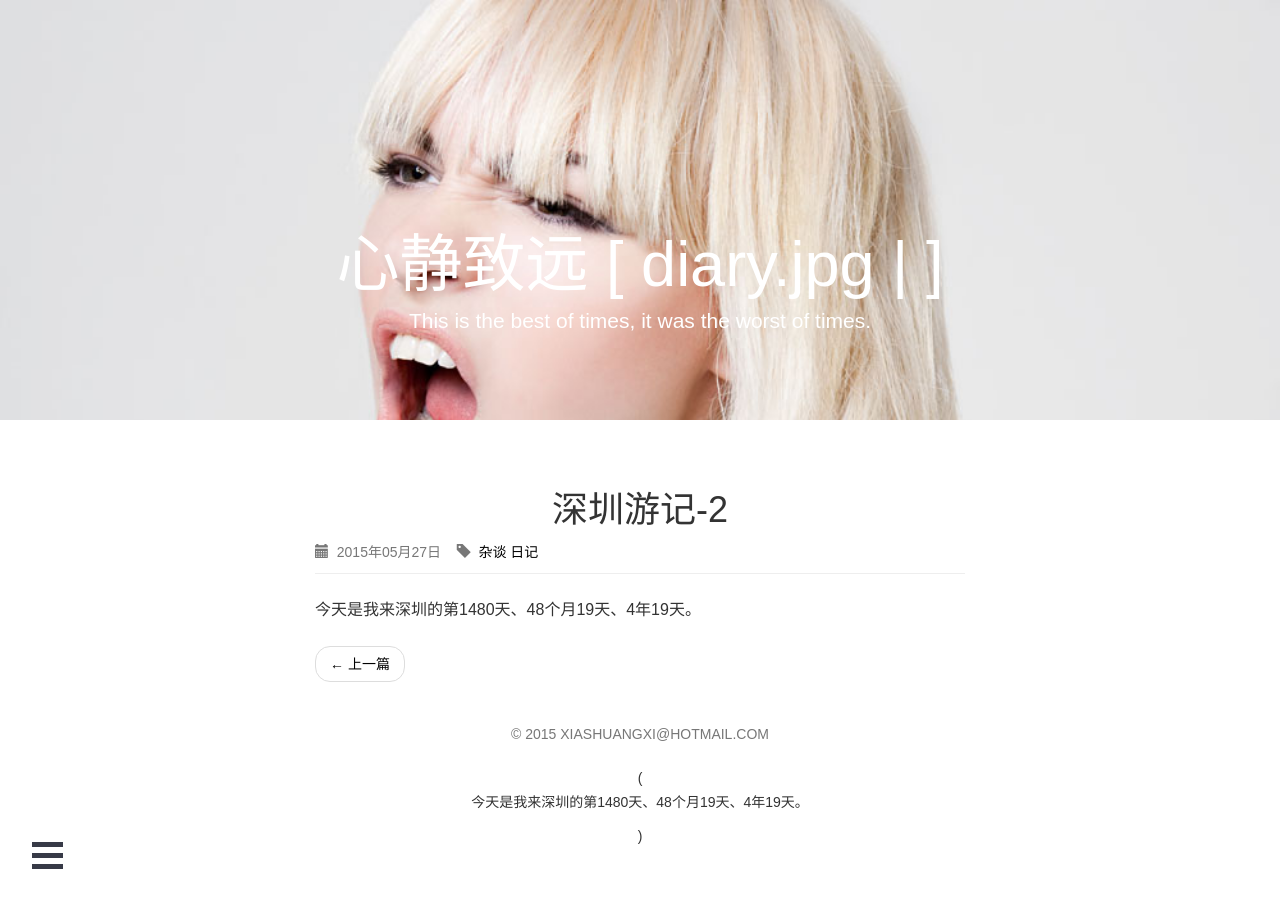
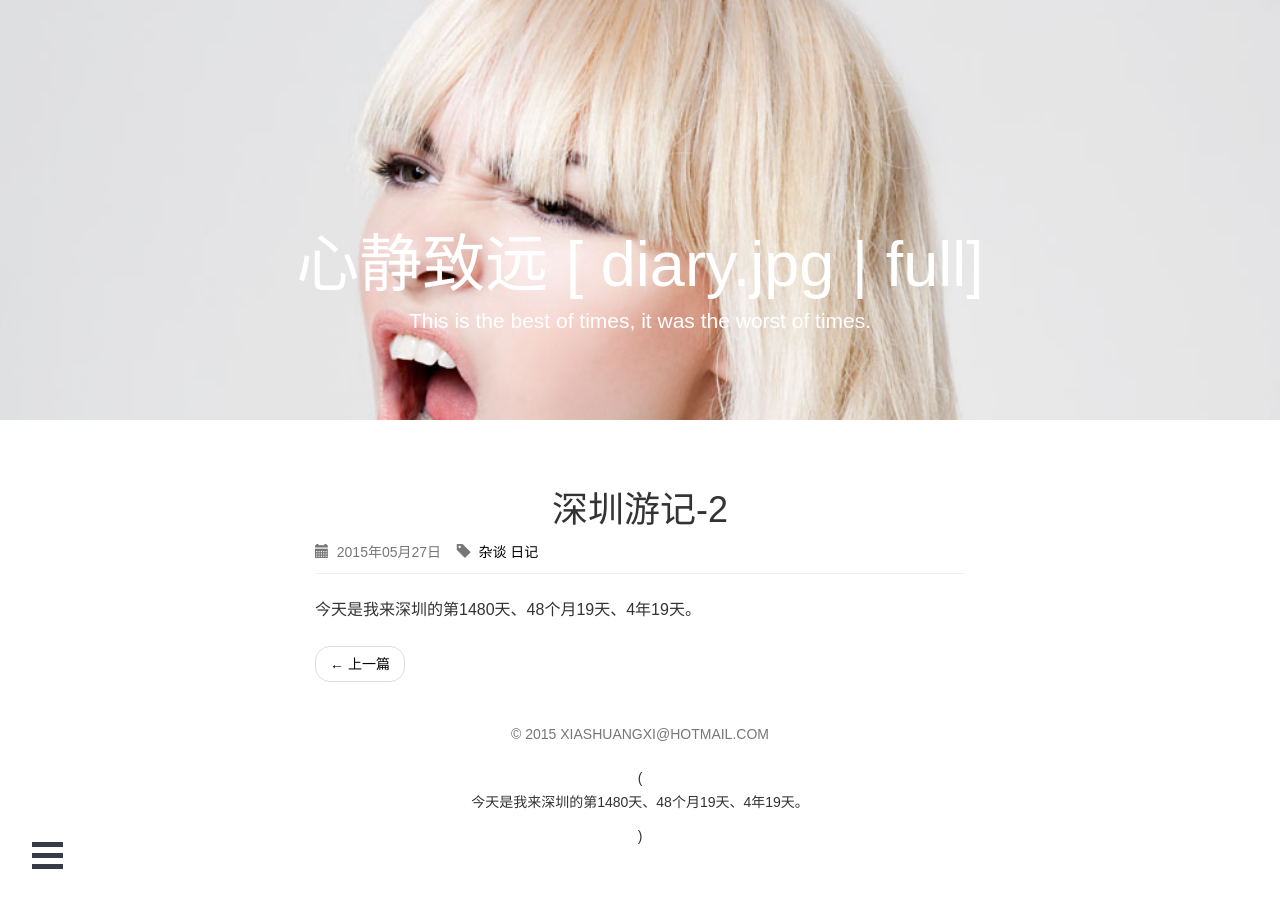
Before and after one commit to jinchangle/xiashuangxi.github.io, a Jekyll site: the page built from _posts/article/2011-05-13-diary-shengzheng-2.md, in a window 1280 px wide. Built offline with Jekyll 4.4.1, drawn with Linux system fonts in a browser that asks for light colours; nearby versions of some CDN libraries; comment, search, counter and statistics services are not loaded.

Commit message:
Update banner.html

```diff
--- a/_includes/banner.html
+++ b/_includes/banner.html
@@ -1,7 +1,7 @@
 {% include nav_menu.html %}
 <div class="jumbotron masthead banner_bg_image">
     <div class="container">
-        <h1>{{ site.data.center.title }} [  {{ page.image }} | {{ banner-height }}]</h1>
+        <h1>{{ site.data.center.title }} [  {{ page.image }} | {{ page.banner-height }}]</h1>
         <p>{{ site.data.center.title_sentence }}</p>
     </div>
 </div>
```
